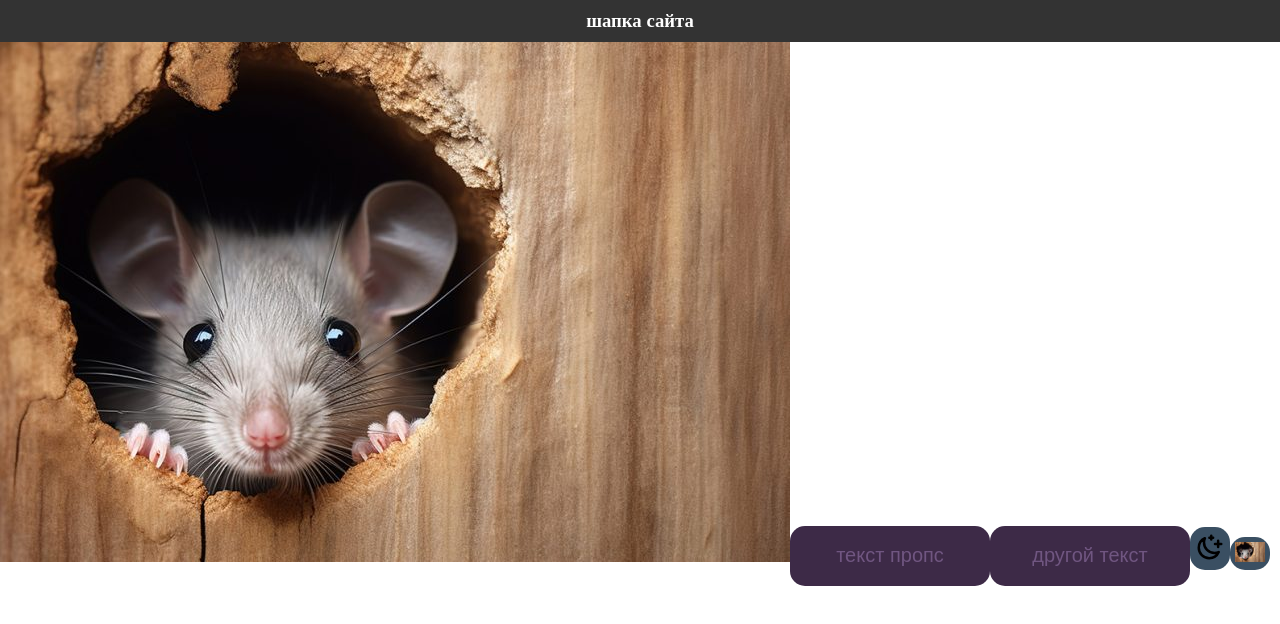
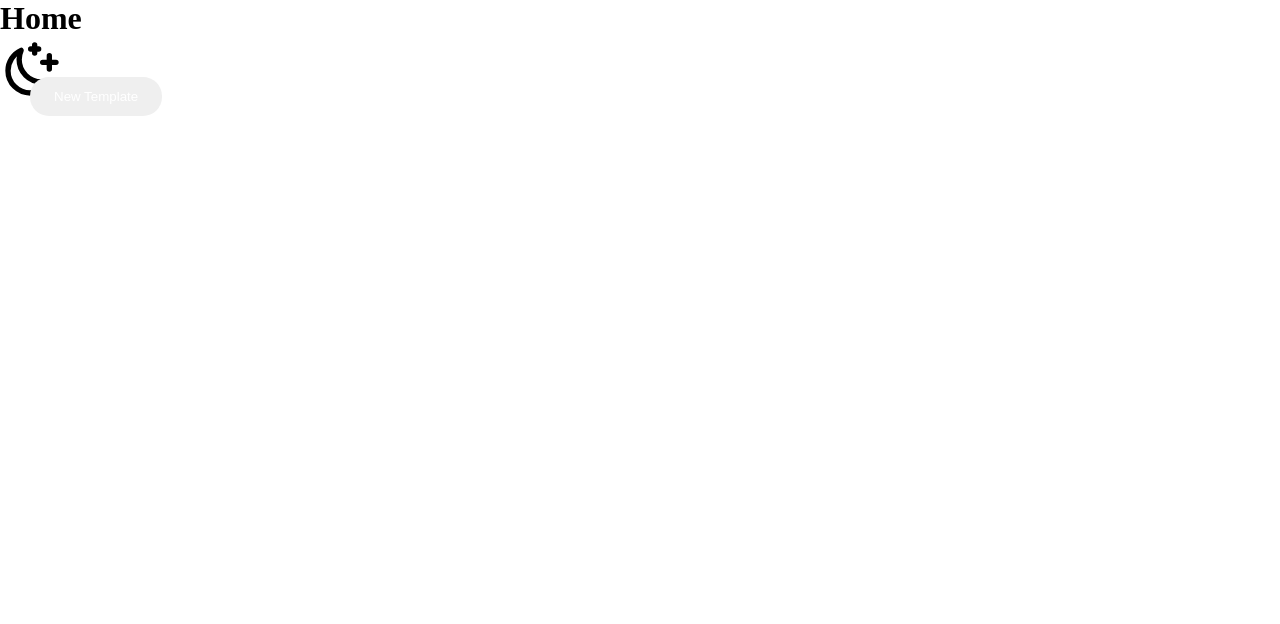
Before and after one commit to mazurvarya/17.09.24, a React (Vite) app: page / in a window 1280 px wide. Shown: the top 624 px of the page. Built offline with nearby package versions, Linux system fonts and the light colour scheme.

Commit message:
добавили fsd и кнопки

```diff
--- a/src/App.jsx
+++ b/src/App.jsx
@@ -1,15 +1,12 @@
 import './App.css'
-import Header from './components/layouts/Header'
-import Main from './components/layouts/Main'
+import Home from './components/pages/home/home'
 
 function App() {
 
 
   return (
     <>
-      <h1>todo list</h1>
-      <Header />
-      <Main />
+      <Home />
     </>
   )
 }
--- a/src/components/UI/buttons/buttons.jsx
+++ /dev/null
@@ -1,13 +0,0 @@
-import s from "./style.module.css";
-
-
-const ButtonDefault = (props) => {
-    return <button className={s.btn}>{props.text}</button>
-}
-
-const ButtonIcon = ({icon})=>{
-    return <button className={s.btnIcon}>
-        <img src={icon} alt="" />
-    </button>
-}
-export { ButtonDefault, ButtonIcon};
--- a/src/components/UI/buttons/style.module.css
+++ /dev/null
@@ -1,32 +0,0 @@
-.btn {
-    width: 200px;
-    height: 60px;
-    color: rgb(112, 86, 129);
-    background-color: rgb(61, 42, 71);
-    border: none;
-    border-radius: 15px;
-    font-size: 20px;
-    cursor: pointer;
-    transition: background-color 0.3s ease;
-}
-
-.btn:hover {
-    background-color: rgb(155, 103, 179);
-}
-
-.btnIcon {
-    cursor: pointer;
-    width: 40px;
-    padding: 5px;
-    background-color: rgb(58, 79, 98);
-    border: none;
-    border-radius: 15px;
-    transition: transform .3 ease-in-out;
-    svg, img {
-        width: 100%;
-        height: 100%;
-    }
-}
-.btnIcon:active {
-    transform: scale(0.98);
-}
--- a/src/components/layouts/Header.jsx
+++ /dev/null
@@ -1,16 +0,0 @@
-function Header() {
-    return (
-    <header style={{
-        width: "100%",
-        backgroundColor: "#333",
-        color: "#fff",
-        padding: "10px",
-        textAlign:"center",
-        position:"absolute",
-        top: 0
-    }}>
-        <h3>шапка сайта</h3>
-    </header>
-    )
-}
-export default Header;
--- a/src/components/layouts/Main.jsx
+++ /dev/null
@@ -1,18 +0,0 @@
-import mouse from "../../assets/images/mouse.jpg";
-import { ButtonDefault, ButtonIcon } from "../UI/buttons/buttons";
-import moon from "@assets/icons/moon.svg"
-
-export default function Main() {
-    console.log(mouse);
-
-    return (
-        <main>
-            <img src={mouse} alt="" />
-            <ButtonDefault text="текст пропс"></ButtonDefault>
-            <ButtonDefault text="другой текст"></ButtonDefault>
-            <ButtonIcon icon={moon}/>
-            <ButtonIcon icon={mouse}/>
-
-        </main>
-    )
-}
--- /dev/null
+++ b/src/components/pages/home/home.jsx
@@ -0,0 +1,22 @@
+import { ButtonIcon } from "@/components/shared/UI/Buttons/buttons.jsx"
+import moon from "@/assets/icons/moon.svg"
+import { Button } from "../../shared/UI/Buttons/buttons"
+
+export default function Home() {
+    return (
+        <main>
+            <h1>Home</h1>
+            <ButtonIcon icon={moon}/>
+            <Button
+                styles={{
+                    backgroundColor: "4B69FF",
+                    color: "white",
+                    borderRadius: "19px",
+                    border: "none",
+                    padding: "12px 24px",
+                    outline: "none",
+             }}
+             child={"New Template"}></Button>
+        </main>
+    )
+}
--- /dev/null
+++ b/src/components/shared/UI/Buttons/buttons.jsx
@@ -0,0 +1,17 @@
+import s from "./style.module.css"
+
+const ButtonIcon = ({icon, style}) => {
+    return (
+        <button className={s["btn-icon"]} style={style}>
+
+            <img src={icon} alt="" />
+        </button>
+    )
+}
+
+const Button = ({text, styles, child}) => {
+    return <button style={styles}>{child}</button>
+}
+
+
+export { ButtonIcon, Button }
--- /dev/null
+++ b/src/components/shared/UI/Buttons/style.module.css
@@ -0,0 +1,13 @@
+.btn-icon {
+    width: 30px;
+    height: 30px;
+    background: none;
+    border: none;
+    outline: none;
+    cursor: pointer;
+    transition: transform .1s ease-in-out;
+}
+
+.btn-icon:active {
+    transform: scale(0.95);
+}
```
Also changed, not shown: jsconfig.json (added, +10 -0 lines), src/assets/icons/icon-home.svg (added), src/components/pages/404/404.jsx (added), src/components/pages/settings/settings.jsx (added).
